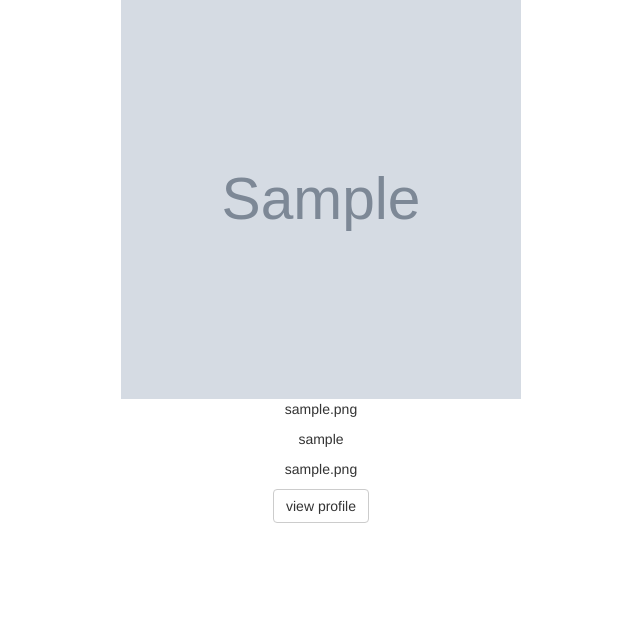
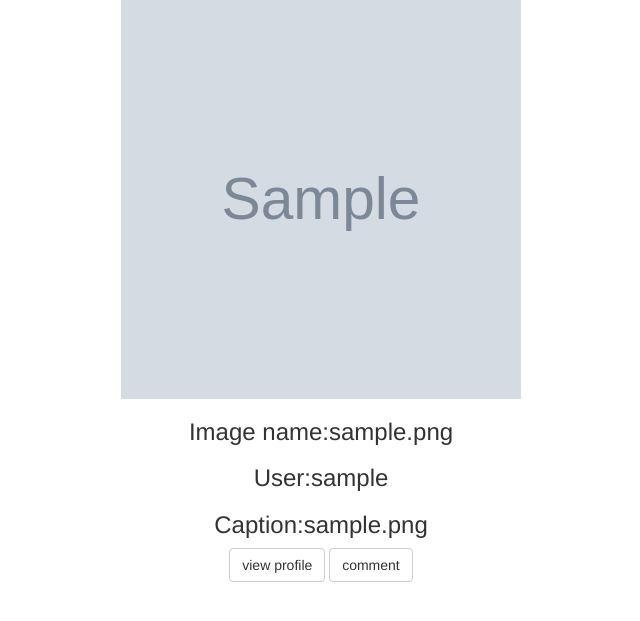
Before and after one commit to willen-gitonga/instagram, a Django app: page / in a window 1280 px wide. Shown: the part 73-694 px from the top of the page, without its empty margins (319-959 px from the left). Run offline with Django 3.2, Linux system fonts and the light colour scheme; a user stored in the database is signed in; tables that the repository leaves empty hold one stand-in row (values such as "Sample post"); grey boxes marked "Sample" are stand-in pictures; parts of the project's set-up code (start-up, migrations or seed data) failed here and were passed over; some libraries are stand-ins or nearby versions.

Commit message:
created the comments model

```diff
--- a/instaapp/admin.py
+++ b/instaapp/admin.py
@@ -1,6 +1,6 @@
 from django.contrib import admin
-from .models import Post,Comments,Profile
+from .models import Post,Comment,Profile
 
 admin.site.register(Post)
-admin.site.register(Comments)
+admin.site.register(Comment)
 admin.site.register(Profile)
--- a/instaapp/forms.py
+++ b/instaapp/forms.py
@@ -1,4 +1,4 @@
-from .models import Post, Comments,Profile
+from .models import Post, Comment,Profile
 from django import forms
 from django.forms import ModelForm, Textarea, IntegerField
 
@@ -20,5 +20,5 @@ class UpdateProfileForm(forms.ModelForm):
 
 class CommentForm(forms.ModelForm):
     class Meta:
-        model=Comments
-        exclude=['user','images', 'description']
+        model=Comment
+        exclude=['user','image']
--- a/instaapp/models.py
+++ b/instaapp/models.py
@@ -15,19 +15,11 @@ class Profile(models.Model):
     def delete_profile(self):
         self.delete()
 
-class Comments(models.Model):
-    comment=models.TextField(max_length=50)
-    def __str__(self):
-        return self.comment
-
-    def save_comments(self):
-        self.save()
 
 class Post(models.Model):
     image = models.ImageField(upload_to='instaapp/')
     image_name = models.CharField(max_length=40)
     image_caption = models.TextField()
-    comments =models.ManyToManyField(Comments, blank=True)
     user = models.ForeignKey(User,on_delete=models.CASCADE)
 
     def __str__(self):
@@ -43,3 +35,8 @@ class Post(models.Model):
     def get_images(cls):
         all_images = cls.objects.all()
         return all_images
+
+class Comment(models.Model):
+   image = models.ForeignKey('Post')
+   user = models.ForeignKey(User)
+   comment = models.CharField(max_length=100)
--- a/instaapp/templates/index.html
+++ b/instaapp/templates/index.html
@@ -11,10 +11,12 @@
             <div class="card1">
             <div style="text-align:center;">
             <img src="{{image.image.url}}" alt="image" style="width:400px;height:400px;">
-                <p>{{image.image_name}}</p>
-                <p>{{image.user}}</p>
-                <p>{{image.image_caption}}</p>
+                <h3>Image name:{{image.image_name}}</h3>
+                <h3>User:{{image.user}}</h3>
+                <h3>Caption:{{image.image_caption}}</h3>
                 <a href="{% url 'profile' user.id %}" class="btn btn-default"> view profile</a>
+                <a href="{% url 'comment' image.id %}" class="btn btn-default">comment</a>
+
             </div>
             </div>
         </div>
--- a/instaapp/urls.py
+++ b/instaapp/urls.py
@@ -9,6 +9,7 @@ urlpatterns=[
     url(r'^profile/(\d+)',views.profile,name='profile'),
     url(r'^upload$',views.upload,name='upload'),
     url(r'^edit',views.edit,name='edit'),
+    url(r'^comment/(\d+)$', views.comment, name='comment'),
 ]
 if settings.DEBUG:
     urlpatterns+= static(settings.MEDIA_URL, document_root= settings.MEDIA_ROOT)
--- a/instaapp/views.py
+++ b/instaapp/views.py
@@ -1,10 +1,10 @@
 from django.shortcuts import render,redirect
 from django.http import HttpResponse,Http404
-from .models import Post,Profile
+from .models import Post,Profile,Comment
 from django.contrib.auth.decorators import login_required
 from django.contrib.auth.models import User
 from django.core.exceptions import ObjectDoesNotExist
-from .forms import NewPostForm,EditProfileForm,UpdateProfileForm
+from .forms import NewPostForm,EditProfileForm,UpdateProfileForm,CommentForm
 
 @login_required(login_url='/accounts/login/')
 def home(request):
@@ -67,3 +67,21 @@ def edit(request):
     else:
        form = EditProfileForm()
     return render(request, 'edit-post.html', {"form": form,"profile":profile})
+
+@login_required(login_url='/accounts/login/')
+def comment(request,c_id):
+  comments = Comment.objects.filter(image_id=c_id)
+  current_user = request.user
+  current_image = Post.objects.get(id=c_id)
+
+  if request.method == 'POST':
+      form = CommentForm(request.POST)
+      if form.is_valid():
+          comment = form.save(commit=False)
+          comment.image = current_image
+          comment.user = current_user
+          comment.save()
+          return redirect(home)
+  else:
+      form = CommentForm()
+  return render(request,'comments.html',{"form":form,'comments':comments,"image":current_image,"user":current_user})
```
Also changed, not shown: instaapp/templates/comments.html (added, +45 -0 lines), instaapp/migrations/0004_auto_20190625_0817.py (added).
